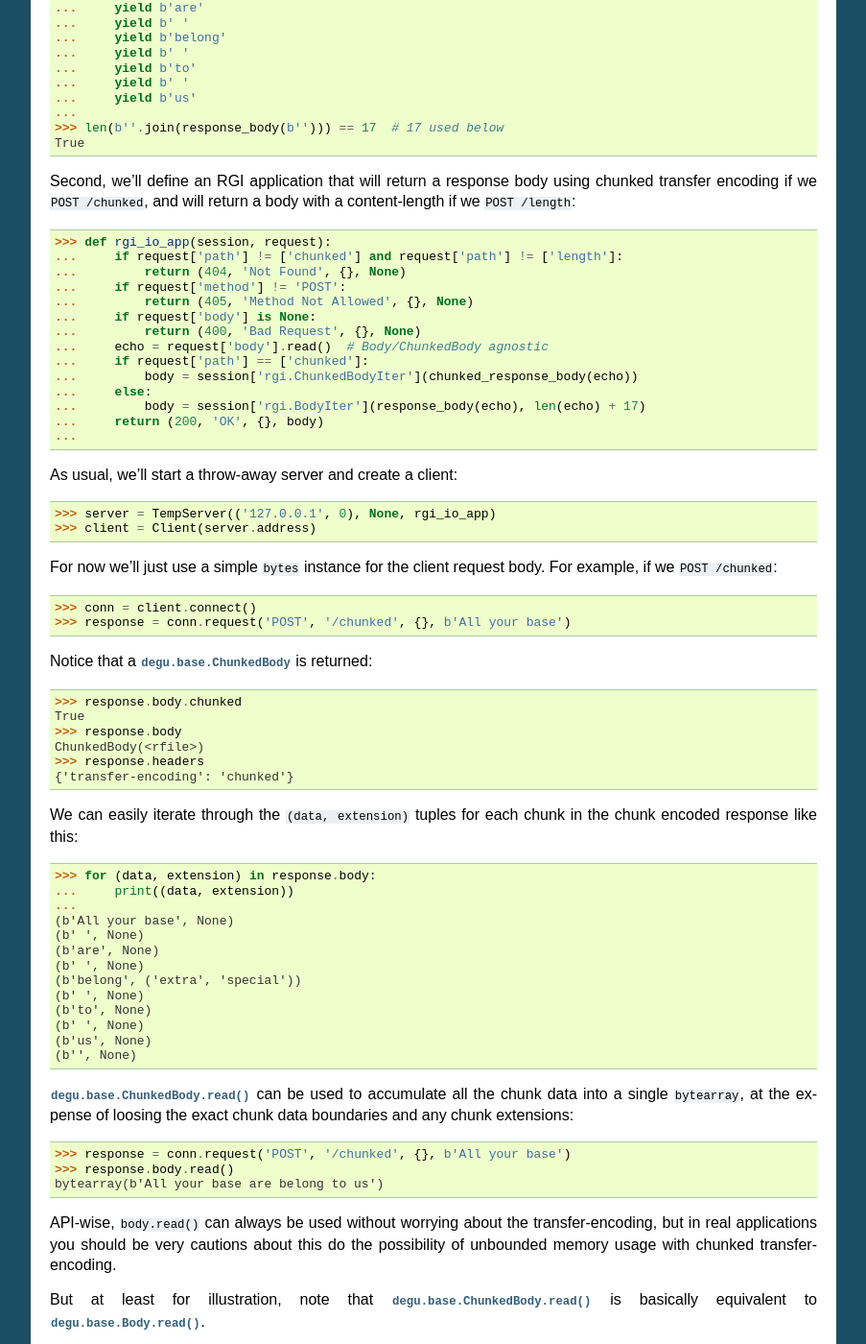
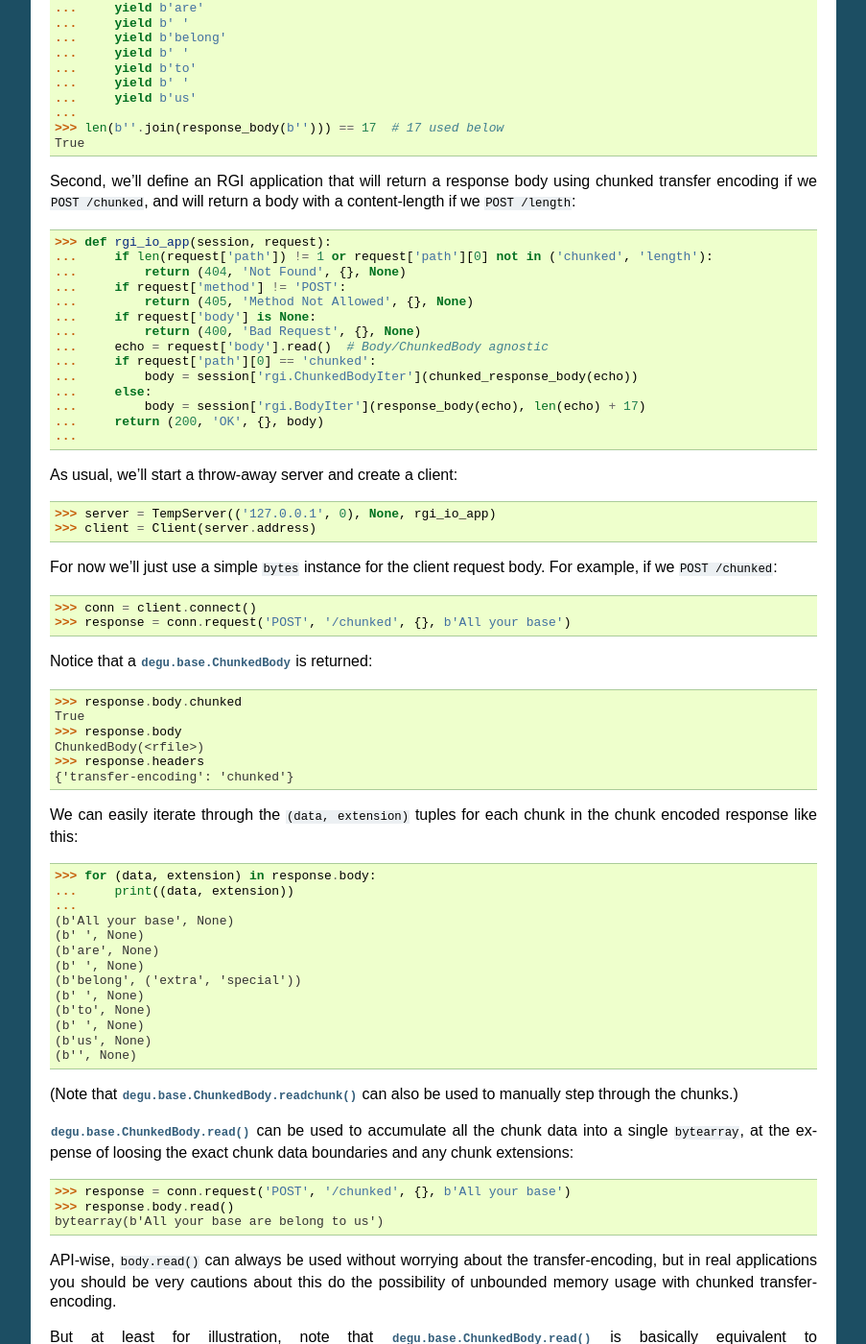
Before and after one commit to json420/degu, a Sphinx documentation site: the page built from doc/tutorial.rst, in a window 1280 px wide and 1400 px high, scrolled down 6445 px. Shown: the whole window at 96% size, without its empty margins (198-1101 px from the left). Built offline with Sphinx 7.4.7, drawn with Linux system fonts in a browser that asks for light colours; some of the changed text lies outside the part shown.

Commit message:
more better

```diff
--- a/doc/tutorial.rst
+++ b/doc/tutorial.rst
@@ -418,14 +418,14 @@ chunked transfer encoding if we ``POST /chunked``, and will return a body with
 a content-length if we ``POST /length``:
 
 >>> def rgi_io_app(session, request):
-...     if request['path'] != ['chunked'] and request['path'] != ['length']:
+...     if len(request['path']) != 1 or request['path'][0] not in ('chunked', 'length'):
 ...         return (404, 'Not Found', {}, None)
 ...     if request['method'] != 'POST':
 ...         return (405, 'Method Not Allowed', {}, None)
 ...     if request['body'] is None:
 ...         return (400, 'Bad Request', {}, None)
 ...     echo = request['body'].read()  # Body/ChunkedBody agnostic
-...     if request['path'] == ['chunked']:
+...     if request['path'][0] == 'chunked':
 ...         body = session['rgi.ChunkedBodyIter'](chunked_response_body(echo))
 ...     else:
 ...         body = session['rgi.BodyIter'](response_body(echo), len(echo) + 17)
@@ -468,6 +468,9 @@ in the chunk encoded response like this:
 (b' ', None)
 (b'us', None)
 (b'', None)
+
+(Note that :meth:`degu.base.ChunkedBody.readchunk()` can also be used to
+manually step through the chunks.)
 
 :meth:`degu.base.ChunkedBody.read()` can be used to accumulate all the chunk
 data into a single ``bytearray``, at the expense of loosing the exact chunk data
```
Also changed, not shown: other parts of doc/tutorial.rst (+1 -1 lines).
